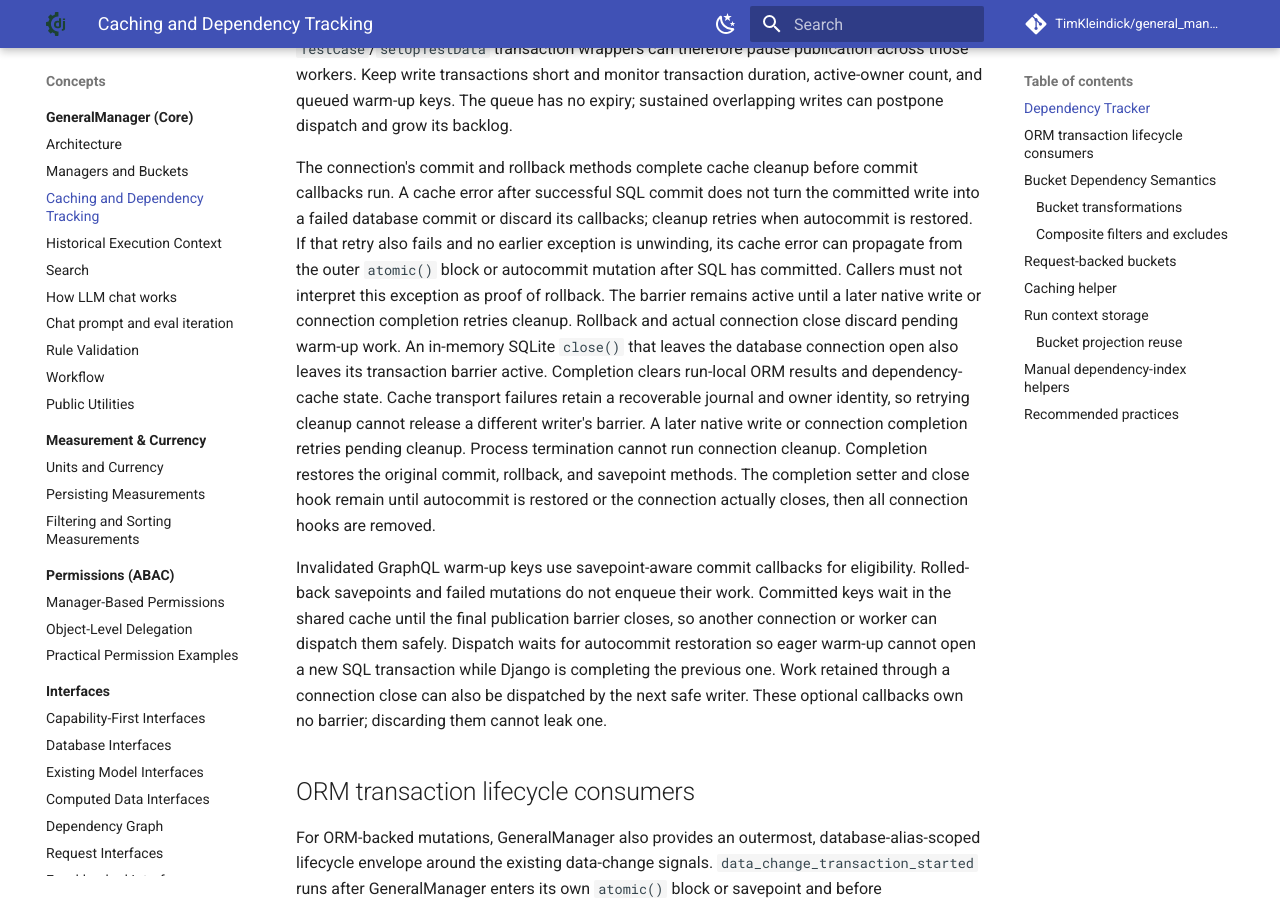
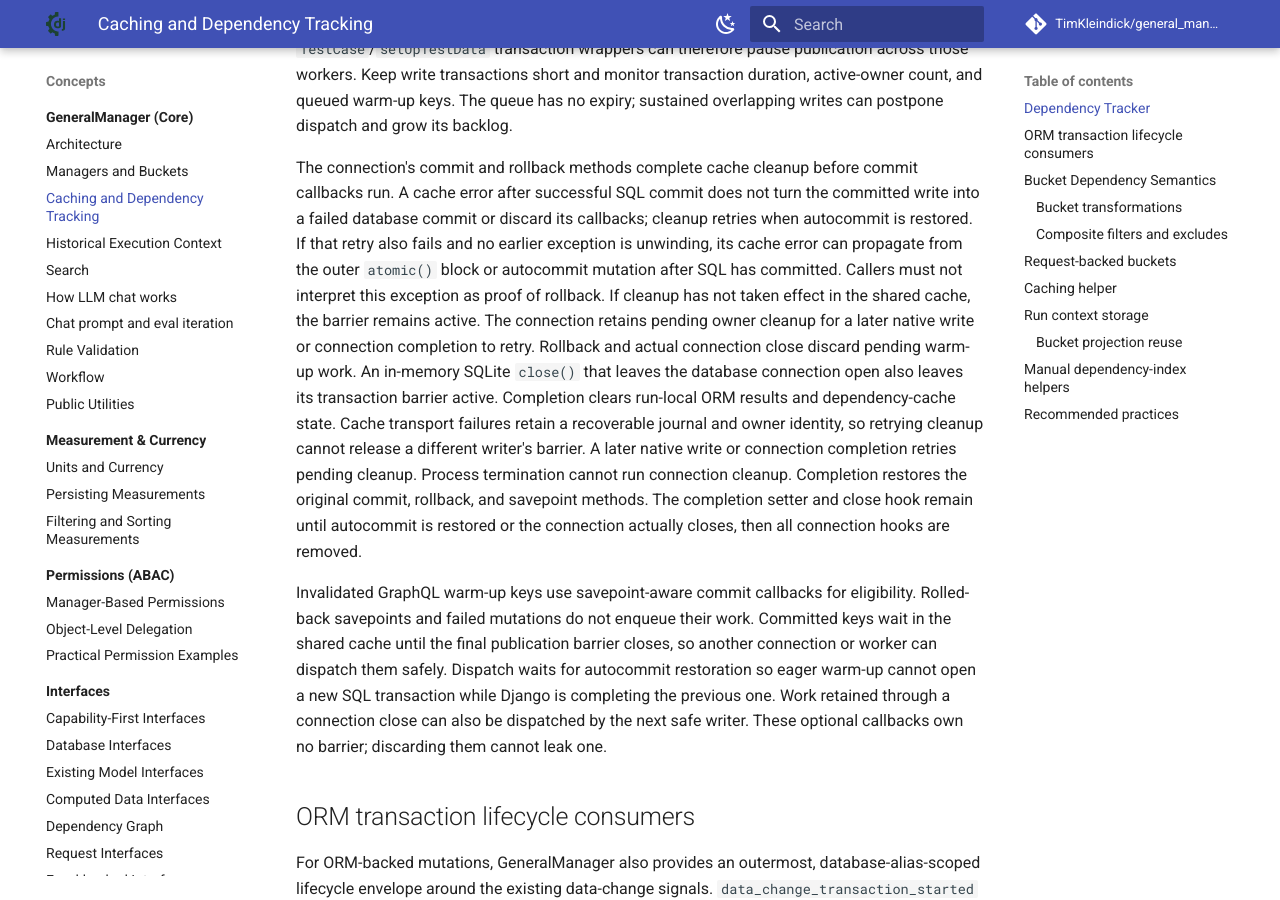
Before and after one commit to TimKleindick/general_manager, an MkDocs documentation site: the page built from docs/concepts/caching.md, in a window 1280 px wide and 900 px high, scrolled down 1530 px. Built offline with MkDocs 1.6.1 and Material for MkDocs 9.7.7, drawn with Linux system fonts in a browser that asks for light colours; comment, search, counter and statistics services are not loaded.

Commit message:
docs(cache): qualify cleanup state after transport failures

```diff
--- a/docs/concepts/caching.md
+++ b/docs/concepts/caching.md
@@ -69,8 +69,9 @@ the committed write into a failed database commit or discard its callbacks;
 cleanup retries when autocommit is restored. If that retry also fails and no
 earlier exception is unwinding, its cache error can propagate from the outer
 `atomic()` block or autocommit mutation after SQL has committed. Callers must
-not interpret this exception as proof of rollback. The barrier remains active
-until a later native write or connection completion retries cleanup.
+not interpret this exception as proof of rollback. If cleanup has not taken
+effect in the shared cache, the barrier remains active. The connection retains
+pending owner cleanup for a later native write or connection completion to retry.
 Rollback and actual connection close discard pending warm-up work.
 An in-memory SQLite `close()` that leaves the database connection
 open also leaves its transaction barrier active. Completion clears run-local
```
